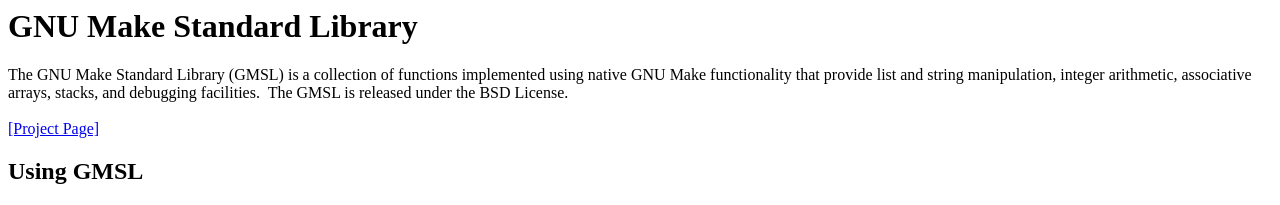
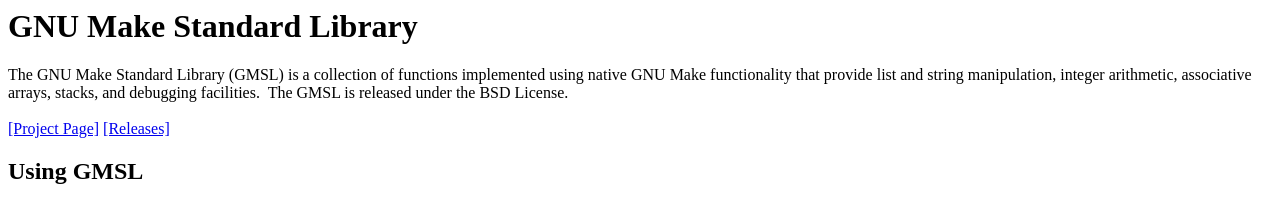
Before and after one commit to jgrahamc/gmsl, a plain HTML site: page index.html in a window 1280 px wide. Shown: the top 205 px of the page. Drawn offline with Linux system fonts and the light colour scheme.

Commit message:
Added Releases link

```diff
--- a/index.html
+++ b/index.html
@@ -11,6 +11,7 @@ string manipulation, integer arithmetic, associative arrays, stacks,
 and debugging facilities.&nbsp; The GMSL is released under the BSD License.<br>
 <br>
 <a href="https://github.com/jgrahamc/gmsl/">[Project Page]</a>
+<a href="https://github.com/jgrahamc/gmsl/releases/">[Releases]</a>
 <br>
 <h2>Using GMSL</h2>
 The two files needed are <span style="font-family: monospace;">gmsl</span>
```
